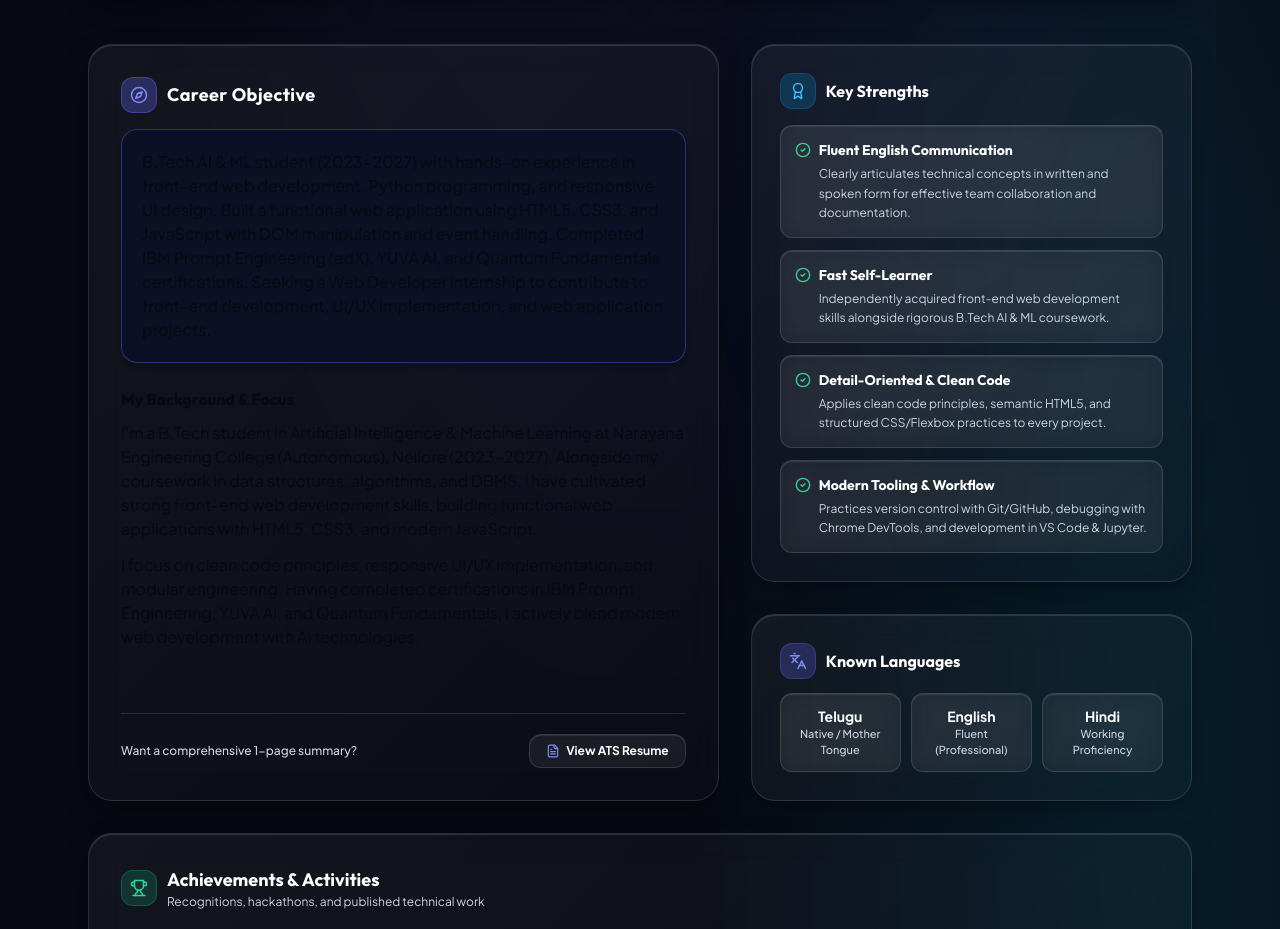
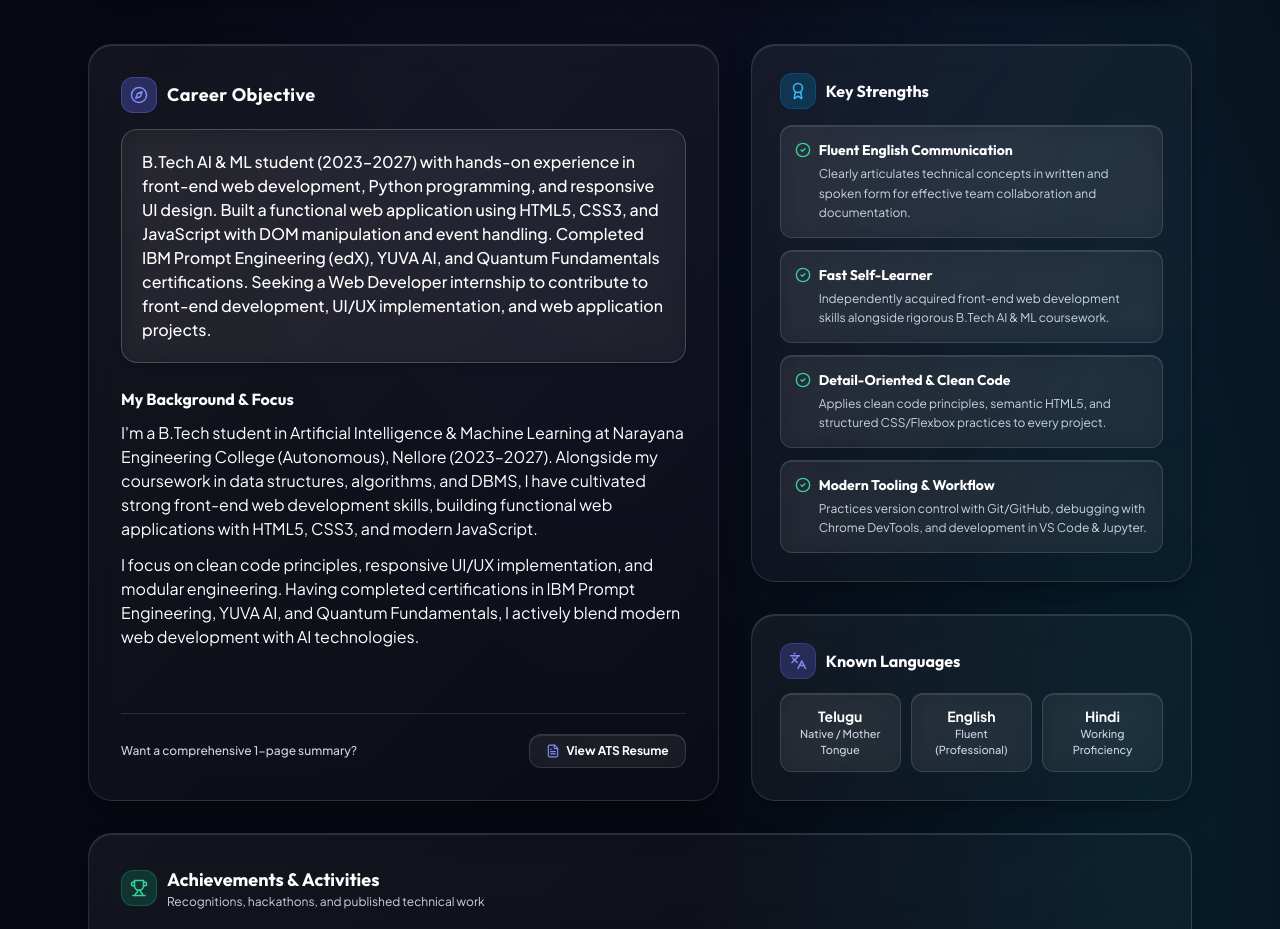
Before and after one commit to subbu957/subrhamanyam-portfolio, a React (Vite) app: page / in a window 1280 px wide. Shown: the part 1220-2149 px from the top of the page. Built offline with nearby package versions, Linux system fonts and the light colour scheme.

Commit message:
style: enforce pure #FFFFFF text color on Career Objective and Background

```diff
--- a/src/components/About.jsx
+++ b/src/components/About.jsx
@@ -47,19 +47,27 @@ export default function About({ onOpenResume }) {
               <div className="flex h-9 w-9 items-center justify-center rounded-xl bg-violet-dim/30 text-violet border border-violet-dim/40 shadow-sm">
                 <Compass size={18} />
               </div>
-              <h3 className="font-display text-base sm:text-lg font-bold text-white tracking-wide">Career Objective</h3>
+              <h3 className="font-display text-base sm:text-lg font-bold text-white tracking-wide" style={{ color: '#FFFFFF' }}>
+                Career Objective
+              </h3>
             </div>
 
             {/* Crisp, Sharp Career Objective Box */}
-            <div className="rounded-2xl border border-violet-dim/40 bg-[#0C1024] p-4 sm:p-5 mb-6 shadow-md">
-              <p className="text-sm sm:text-base leading-relaxed text-white font-medium">
+            <div className="rounded-2xl border border-white/20 bg-white/[0.04] p-4 sm:p-5 mb-6 shadow-md backdrop-blur-md">
+              <p className="text-sm sm:text-base leading-relaxed text-white font-medium" style={{ color: '#FFFFFF' }}>
                 {profile.careerObjective}
               </p>
             </div>
 
-            <h4 className="font-display text-sm sm:text-base font-bold text-white mb-2.5">My Background &amp; Focus</h4>
+            <h4 className="font-display text-sm sm:text-base font-bold text-white mb-2.5" style={{ color: '#FFFFFF' }}>
+              My Background &amp; Focus
+            </h4>
             {profile.aboutParagraphs.map((p, i) => (
-              <p key={i} className={`text-sm sm:text-base leading-relaxed text-white font-normal ${i > 0 ? 'mt-3' : ''}`}>
+              <p
+                key={i}
+                className={`text-sm sm:text-base leading-relaxed text-white font-normal ${i > 0 ? 'mt-3' : ''}`}
+                style={{ color: '#FFFFFF' }}
+              >
                 {p}
               </p>
             ))}
```
